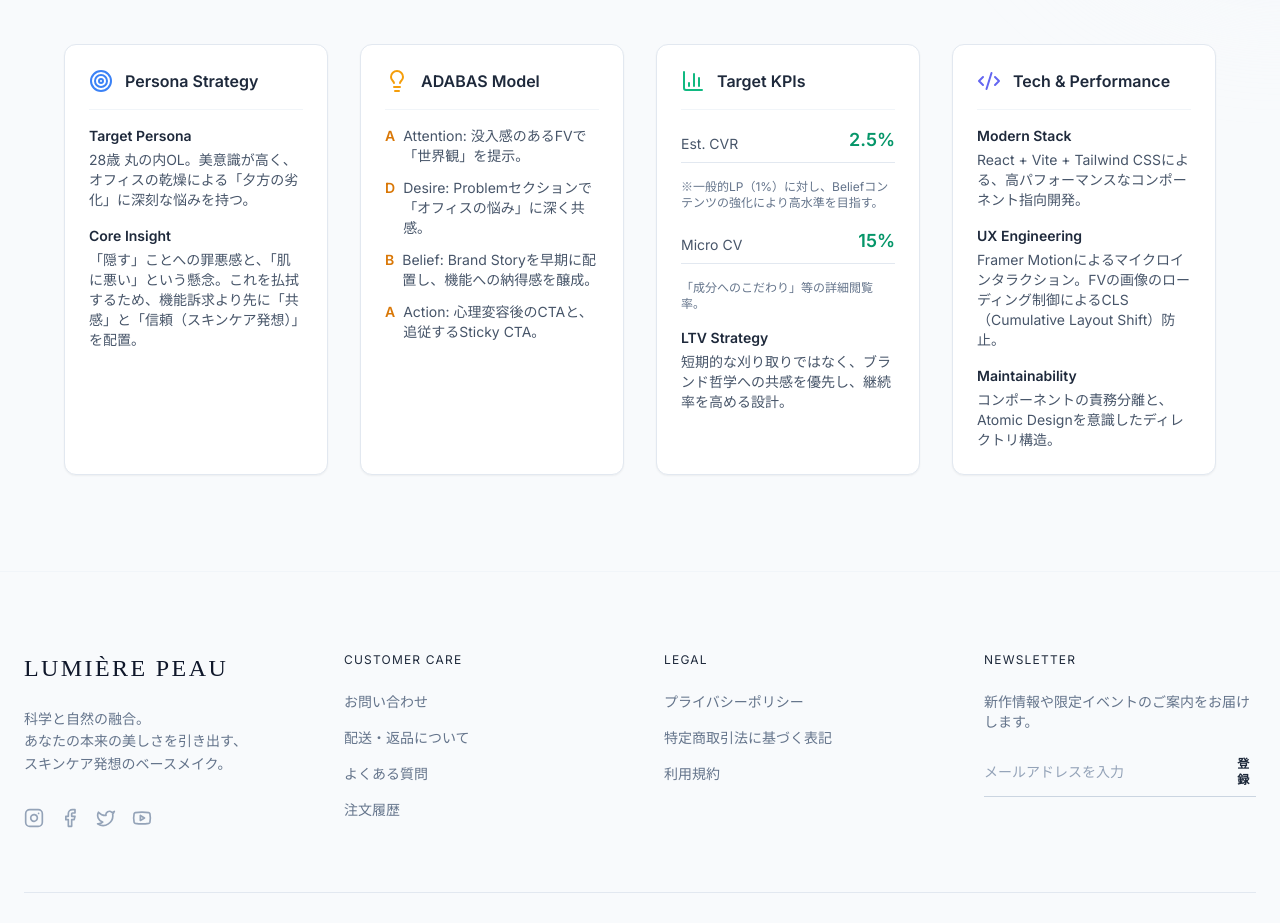
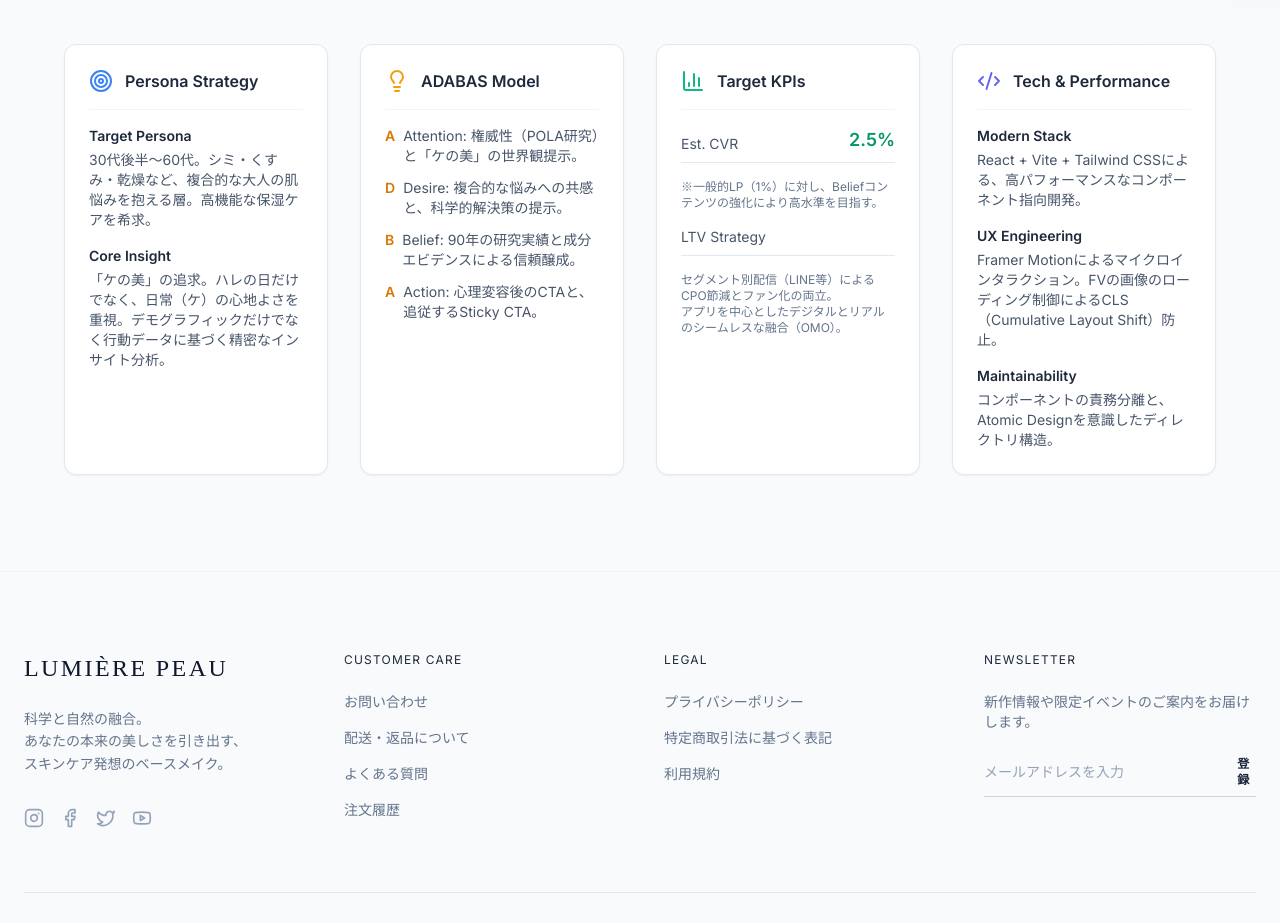
Before and after one commit to akira882/CosmeSite_Portfolio_Akira-Koshimizu, a React (Vite) app: page / in a window 1280 px wide. Shown: the part 6700-7623 px from the top of the page. Built offline with nearby package versions, Linux system fonts and the light colour scheme.

Commit message:
サイト戦略を更新

```diff
--- a/components/ProjectInsight.tsx
+++ b/components/ProjectInsight.tsx
@@ -49,11 +49,11 @@ const ProjectInsight: React.FC = () => {
             <div className="space-y-4 text-sm text-slate-600">
               <div>
                 <strong className="block text-slate-800 mb-1">Target Persona</strong>
-                <p>28歳 丸の内OL。美意識が高く、オフィスの乾燥による「夕方の劣化」に深刻な悩みを持つ。</p>
+                <p>30代後半〜60代。シミ・くすみ・乾燥など、複合的な大人の肌悩みを抱える層。高機能な保湿ケアを希求。</p>
               </div>
               <div>
                 <strong className="block text-slate-800 mb-1">Core Insight</strong>
-                <p>「隠す」ことへの罪悪感と、「肌に悪い」という懸念。これを払拭するため、機能訴求より先に「共感」と「信頼（スキンケア発想）」を配置。</p>
+                <p>「ケの美」の追求。ハレの日だけでなく、日常（ケ）の心地よさを重視。デモグラフィックだけでなく行動データに基づく精密なインサイト分析。</p>
               </div>
             </div>
           </InsightCard>
@@ -67,15 +67,15 @@ const ProjectInsight: React.FC = () => {
             <ul className="space-y-3 text-sm text-slate-600">
               <li className="flex gap-2">
                 <span className="font-bold text-amber-600 w-4">A</span>
-                <span>Attention: 没入感のあるFVで「世界観」を提示。</span>
+                <span>Attention: 権威性（POLA研究）と「ケの美」の世界観提示。</span>
               </li>
               <li className="flex gap-2">
                 <span className="font-bold text-amber-600 w-4">D</span>
-                <span>Desire: Problemセクションで「オフィスの悩み」に深く共感。</span>
+                <span>Desire: 複合的な悩みへの共感と、科学的解決策の提示。</span>
               </li>
               <li className="flex gap-2">
                 <span className="font-bold text-amber-600 w-4">B</span>
-                <span>Belief: Brand Storyを早期に配置し、機能への納得感を醸成。</span>
+                <span>Belief: 90年の研究実績と成分エビデンスによる信頼醸成。</span>
               </li>
               <li className="flex gap-2">
                 <span className="font-bold text-amber-600 w-4">A</span>
@@ -98,15 +98,12 @@ const ProjectInsight: React.FC = () => {
               <p className="text-xs text-slate-500">※一般的LP（1%）に対し、Beliefコンテンツの強化により高水準を目指す。</p>
 
               <div className="flex justify-between items-end border-b border-slate-200 pb-2">
-                <span>Micro CV</span>
-                <span className="font-bold text-emerald-600 text-lg">15%</span>
+                <span>LTV Strategy</span>
               </div>
-              <p className="text-xs text-slate-500">「成分へのこだわり」等の詳細閲覧率。</p>
-
-              <div>
-                <strong className="block text-slate-800 mb-1">LTV Strategy</strong>
-                <p>短期的な刈り取りではなく、ブランド哲学への共感を優先し、継続率を高める設計。</p>
-              </div>
+              <p className="text-xs text-slate-500">
+                セグメント別配信（LINE等）によるCPO節減とファン化の両立。<br />
+                アプリを中心としたデジタルとリアルのシームレスな融合（OMO）。
+              </p>
             </div>
           </InsightCard>
 
```
